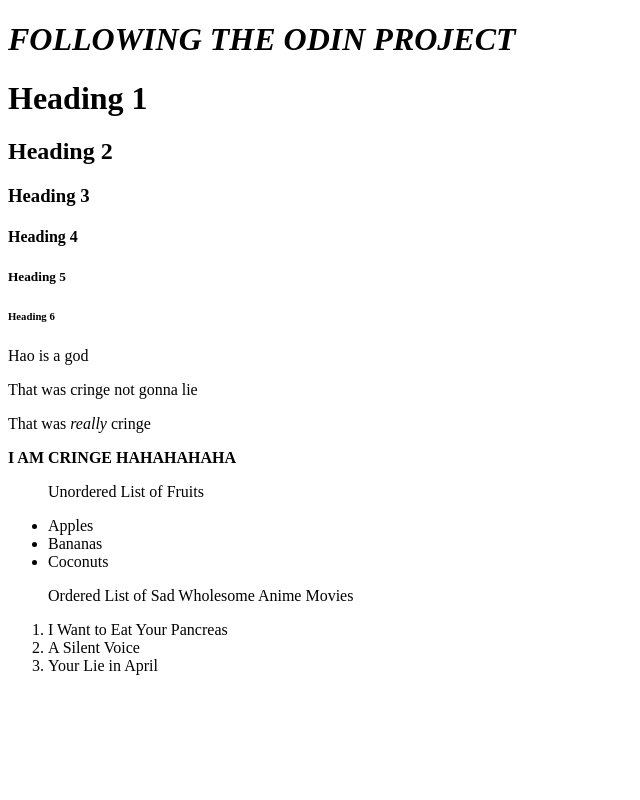
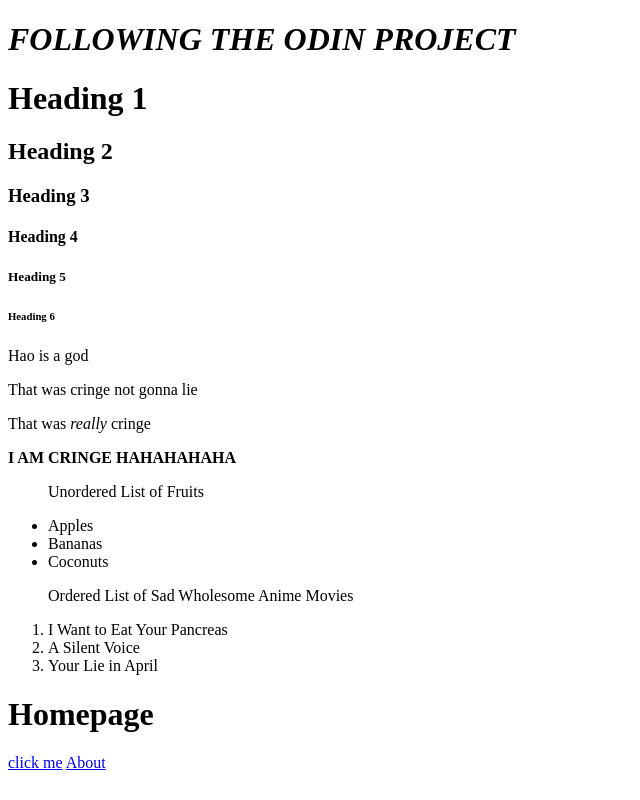
Before and after one commit to hchen0923/FirstWebsite, a plain HTML site: page index.html in a window 1280 px wide. Shown: the whole page, without its empty margins (0-640 px from the left). Drawn offline with Linux system fonts and the light colour scheme.

Commit message:
Odin 4/19/2022 Added about.html

```diff
--- a/index.html
+++ b/index.html
@@ -40,6 +40,13 @@
             <li>Your Lie in April</li>
         </ol>
 
+        <!--Linking other pages and websites-->
+        <!--Prototype Homepage-->
+        <h1>Homepage</h1>
+        <a href="https://www.google.com">click me</a>
+        <a href="about.html">About</a>
+
+
 
     </body>
 </html>
```
Also changed, not shown: about.html (added, +11 -0 lines).
